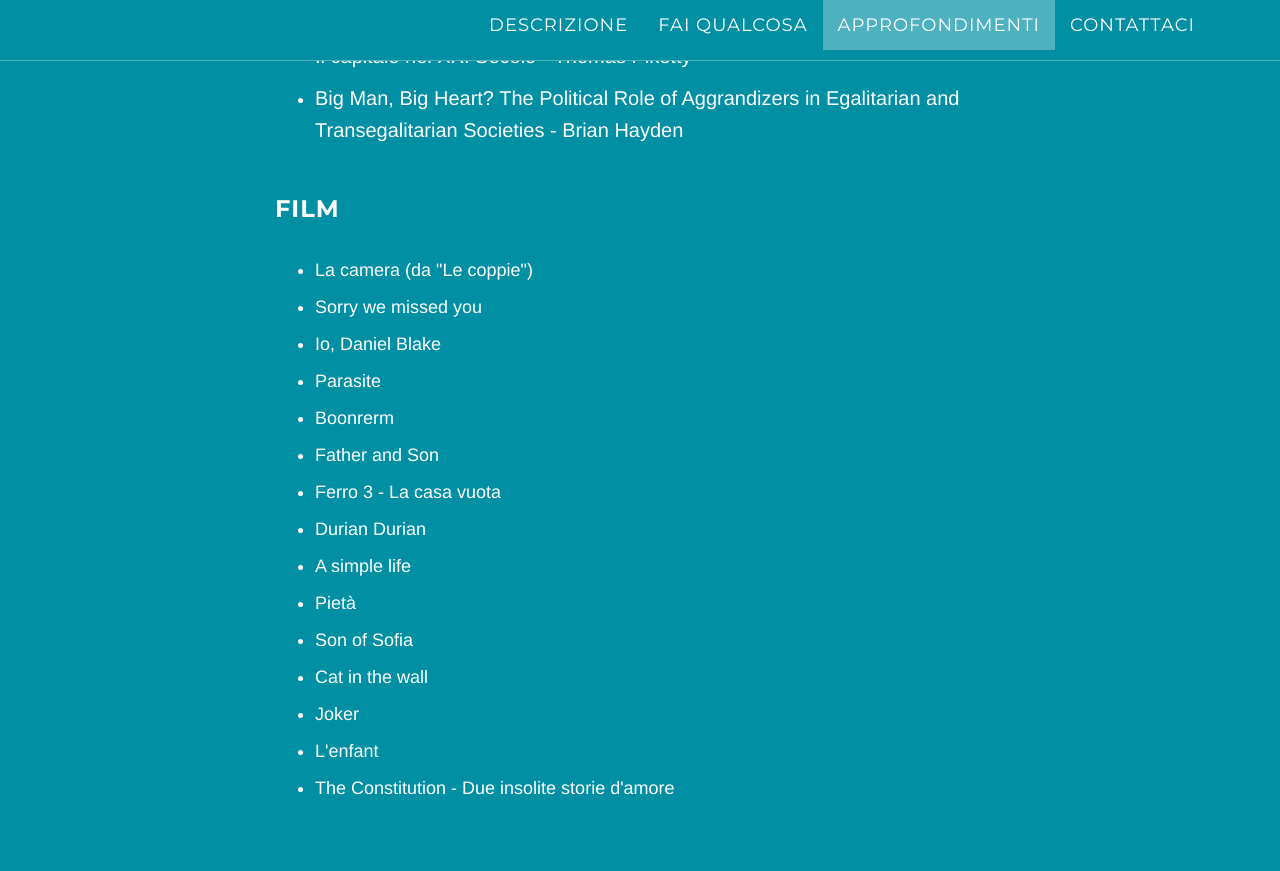
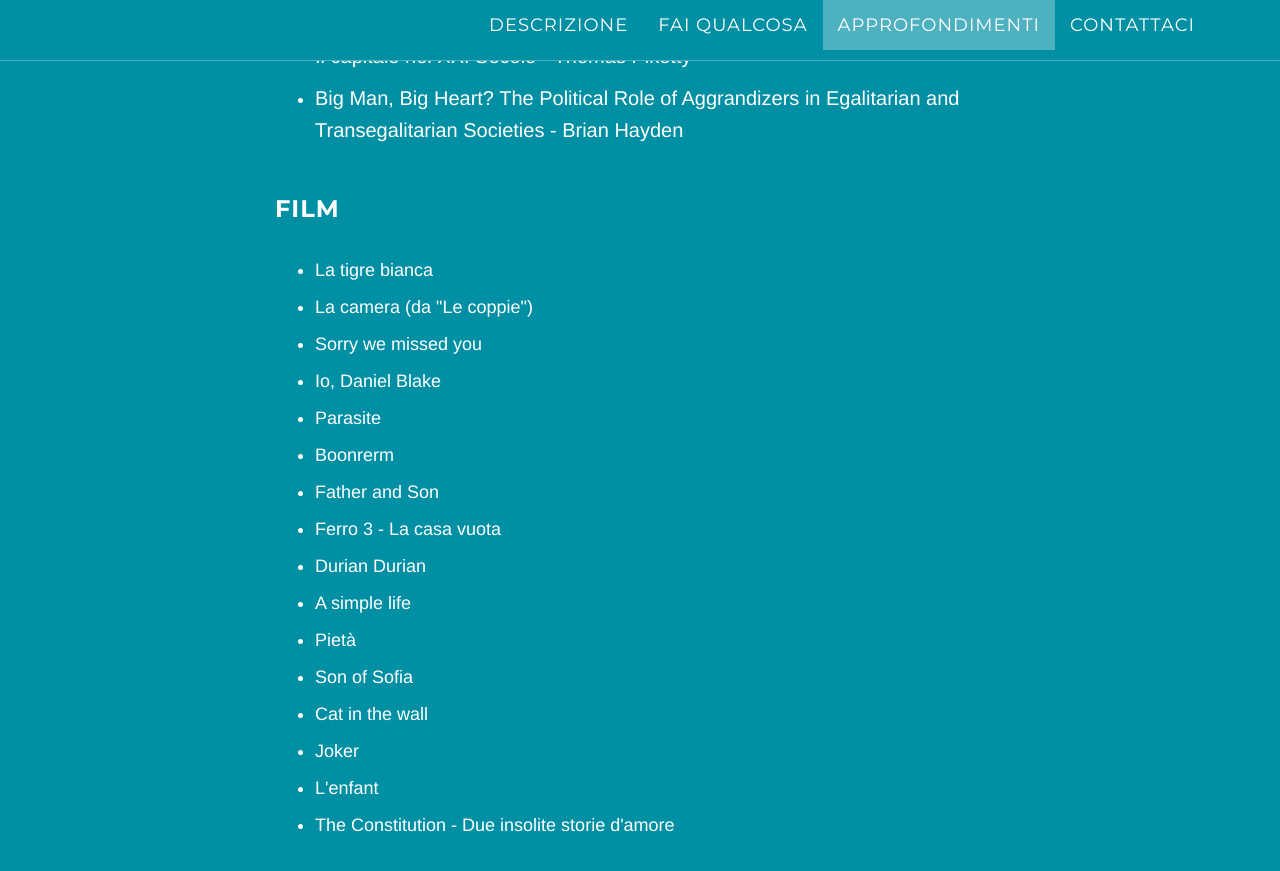
Before and after one commit to boringandsad/facciaafaccia, a Jekyll site: the page built from index.html, in a window 1280 px wide and 900 px high, scrolled down 4151 px. Shown: the top 871 px of the window. Built offline with Jekyll 4.4.1, drawn with Linux system fonts in a browser that asks for light colours.

Commit message:
approfondimenti/la tigre bianca

```diff
--- a/_includes/approfondimenti.html
+++ b/_includes/approfondimenti.html
@@ -69,6 +69,7 @@
                     </ul>
                     <h3>Film</h3>
                     <ul>
+                      <li><a target='_blank' href="https://www.youtube.com/watch?v=qzRDf1C3DL0">La tigre bianca</a></li>
                       <li><a target='_blank' href="https://www.youtube.com/watch?v=9zFKmA3aQtg">La camera (da "Le coppie")</a></li>
                       <li><a target='_blank' href="https://www.youtube.com/watch?v=Cp0jBRfcysA">Sorry we missed you</a></li>
                       <li><a target="_blank" href="https://www.youtube.com/watch?v=V4P_zuz2Gb8">Io, Daniel Blake</a></li>
```
